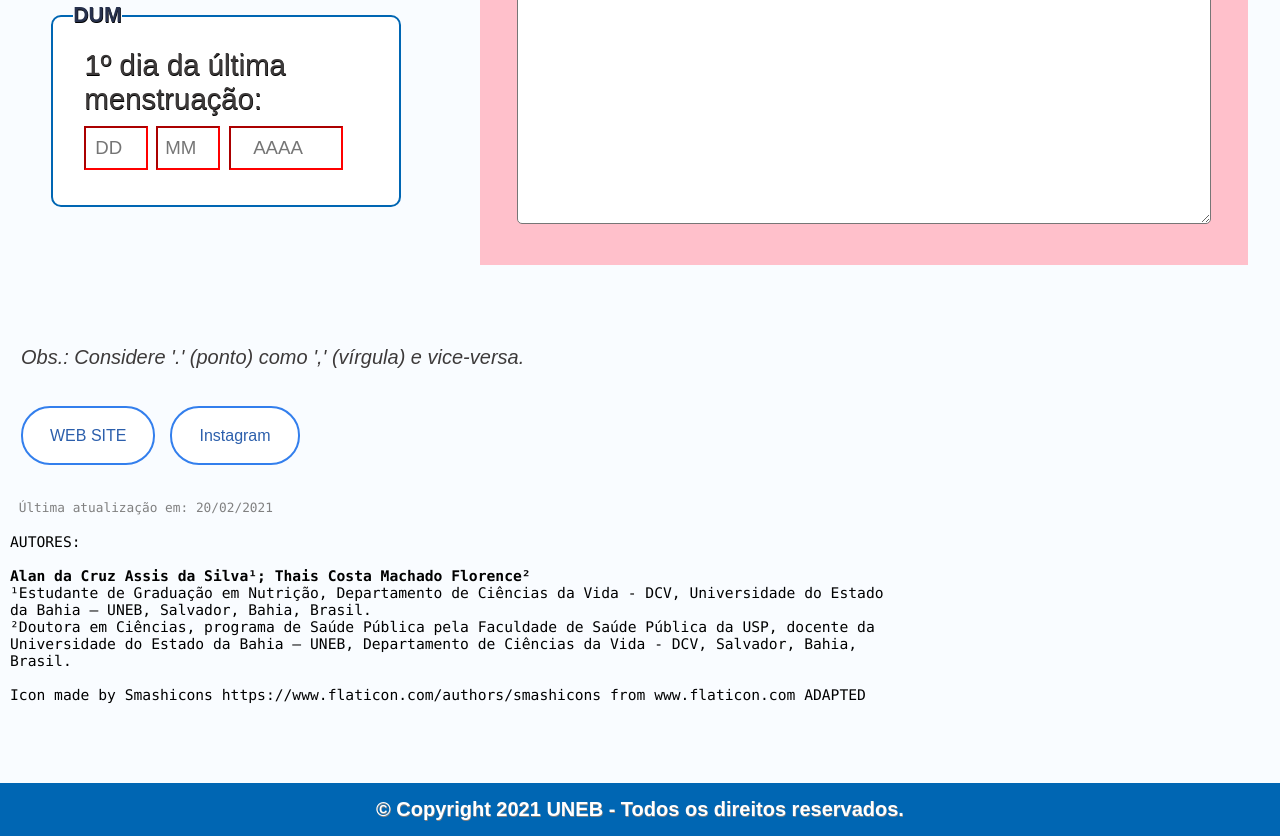
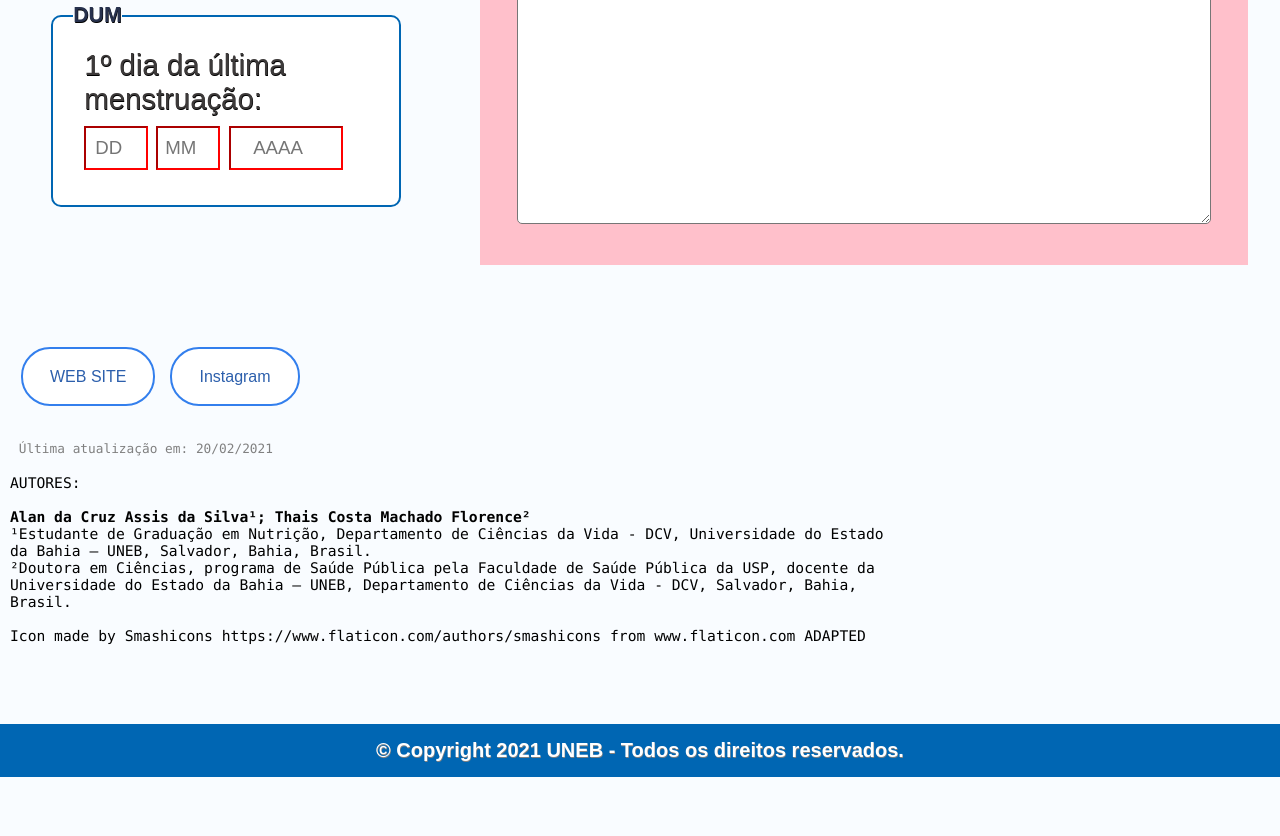
Before and after one commit to alancruzassis/IG-DPP---UNEB, a plain HTML site: page index.html in a window 1280 px wide. Shown: the part 763-1599 px from the top of the page. After the commit the page ends 1540 px from the top, so only its background shows below. Drawn offline with Linux system fonts and the light colour scheme; a web font is replaced by a local one.

Commit message:
Update index.html

```diff
--- a/index.html
+++ b/index.html
@@ -620,9 +620,6 @@ window.alert("BEM-VINDO(A)!\n\nAo fechar este aviso você atesta para os devidos
 </br>
 </br>
 </br>
-<p id="obs"><i>Obs.: Considere '.' (ponto) como ',' (vírgula) e vice-versa.</i></p>
-</br>
-</br>
 </br>
 <p id="links"><span ><a href="https://alamgenio.wixsite.com/transformsolucoes">WEB SITE</a></span><span ><a href="https://instagram.com/transform.solucoes">Instagram</a></span></p>
 </br>
```
